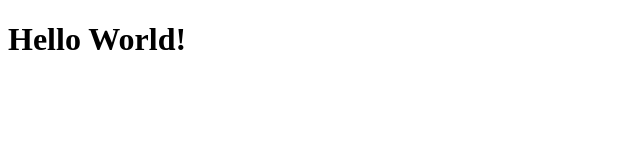
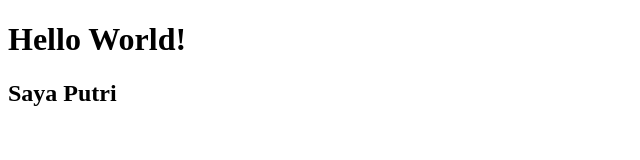
Before and after one commit to chikitaputri/Test-RevoU, a plain HTML site: page index.html in a window 1280 px wide. Shown: the whole page, without its empty margins (0-640 px from the left). Drawn offline with Linux system fonts and the light colour scheme.

Commit message:
chore: update init index.html
penambahan h2

```diff
--- a/index.html
+++ b/index.html
@@ -7,5 +7,6 @@
 </head>
 <body>
     <h1>Hello World!</h1>
+    <h2>Saya Putri</h2>
 </body>
 </html>
```
